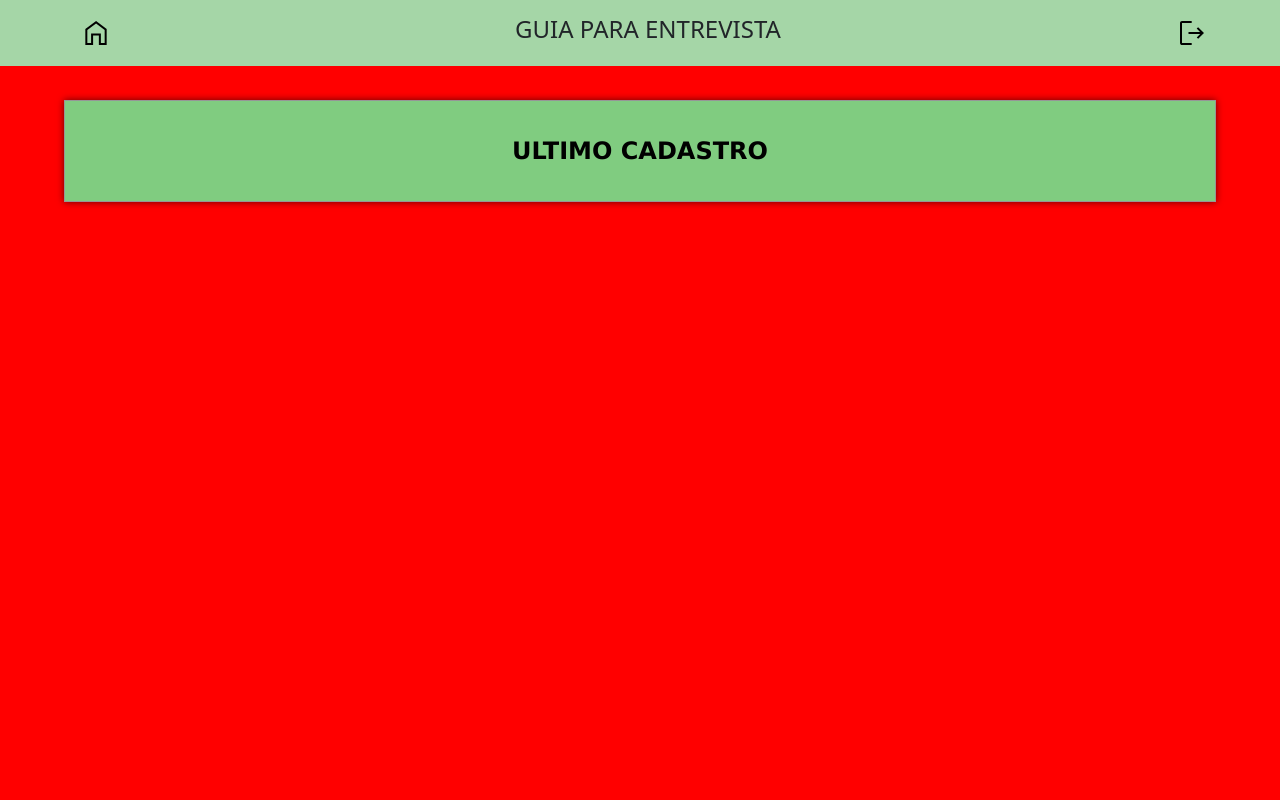
After one commit to wmgoncalves/Hasupport, a PHP site: page /pages/pagePrintRelatorio.html in a window 1280 px wide. The commit adds this page. Run offline with PHP 8.4, Linux system fonts and the light colour scheme.

Commit message:
config page print

```diff
--- a/css/global.css
+++ b/css/global.css
@@ -478,3 +478,12 @@ body{
     padding: 1.5rem 0;
 
 }
+/*Formatação pagina relatorio*/
+.fundo-botao-print{
+    background-color: red;
+    height: 100%;
+    display: flex;
+    flex-direction: column;
+    justify-content: flex-start;
+
+}
--- a/pages/adm_area.html
+++ b/pages/adm_area.html
@@ -24,13 +24,11 @@
           <div class="collapse navbar-collapse" id="navbarNav">
             <div>
               <ul class="navbar-nav">
-                <!--
                 <li class="nav-item">
-                  <a class="nav-link disabled" href="./cadastro.html">
-                    <img class="icons-menu" src="../assets/icons/arrow_back_icon.svg">
+                  <a class="nav-link" href="./pagePrintRelatorio.html">
+                    <img class="icons-menu" src="../assets/icons/print_icon.svg">
                   </a>
                 </li>
-              -->
                 <li class="nav-item">
                   <a class="nav-link" aria-current="page" href="./adm_area.html">
                     <img class="icons-menu" src="../assets/icons/home_icon.svg">
--- /dev/null
+++ b/pages/pagePrintRelatorio.html
@@ -0,0 +1,61 @@
+<!DOCTYPE html>
+<html lang="pt-br">
+<head>
+    <meta charset="UTF-8">
+    <meta http-equiv="X-UA-Compatible" content="IE=edge">
+    <meta name="viewport" content="width=device-width, initial-scale=1.0">
+    <link rel="stylesheet" href="../css/bootstrap-css/bootstrap.css">
+    <link rel="stylesheet" href="../css/global.css">
+    <link rel="stylesheet" href="../css/displayNone.css">
+    <title>Ha Assist</title>
+</head>
+<body>
+    <div class="fundo1">
+      <div class="menu">
+        <nav class="navbar navbar-expand-lg">
+            <div class="container-fluid">
+              <button class="navbar-toggler" type="button" data-bs-toggle="collapse" data-bs-target="#navbarNav" aria-controls="navbarNav" aria-expanded="false" aria-label="Toggle navigation">
+                <span class="navbar-toggler-icon"></span>
+              </button>
+              <div class="collapse navbar-collapse" id="navbarNav">
+                <div>
+                  <ul class="navbar-nav">
+                    <!--
+                    <li class="nav-item">
+                      <a class="nav-link" href="./pageHistoricoEnf.html">
+                        <img class="icons-menu" src="../assets/icons/arrow_back_icon.svg">
+                      </a>
+                    </li>
+                  -->
+                    <li class="nav-item">
+                      <a class="nav-link" aria-current="page" href="./adm_area.html">
+                        <img class="icons-menu" src="../assets/icons/home_icon.svg">
+                      </a>
+                    </li>
+                </div>
+                <div>
+                  <h4>GUIA PARA ENTREVISTA</h4>
+                </div>
+                <div>
+                  <li class="nav-item">
+                    <a class="nav-link btn-logout" href="./cadastro.html">
+                      <img class="icons-menu" src="../assets/icons/logout_icon.svg">
+                    </a>
+                  </li>
+                </div>
+                </ul>
+              </div>
+            </div>
+          </nav>
+    </div>
+        <div class="fundo-botao fundo-botao-print">
+            <a class="botao-padrao">
+                <button id="btn-obj-entrevista">ULTIMO CADASTRO</button>
+            </a>
+        </div>
+    </div>
+    <script src="../js/activeButton/activeButtonGuiaEntrevista.js"></script>
+    <script src="../js/logoutSistema.js"></script>
+    <script src="../js/bootstrap-js/bootstrap.js"></script>
+</body>
+</html>
```
Also changed, not shown: assets/icons/print_icon.svg (added).
